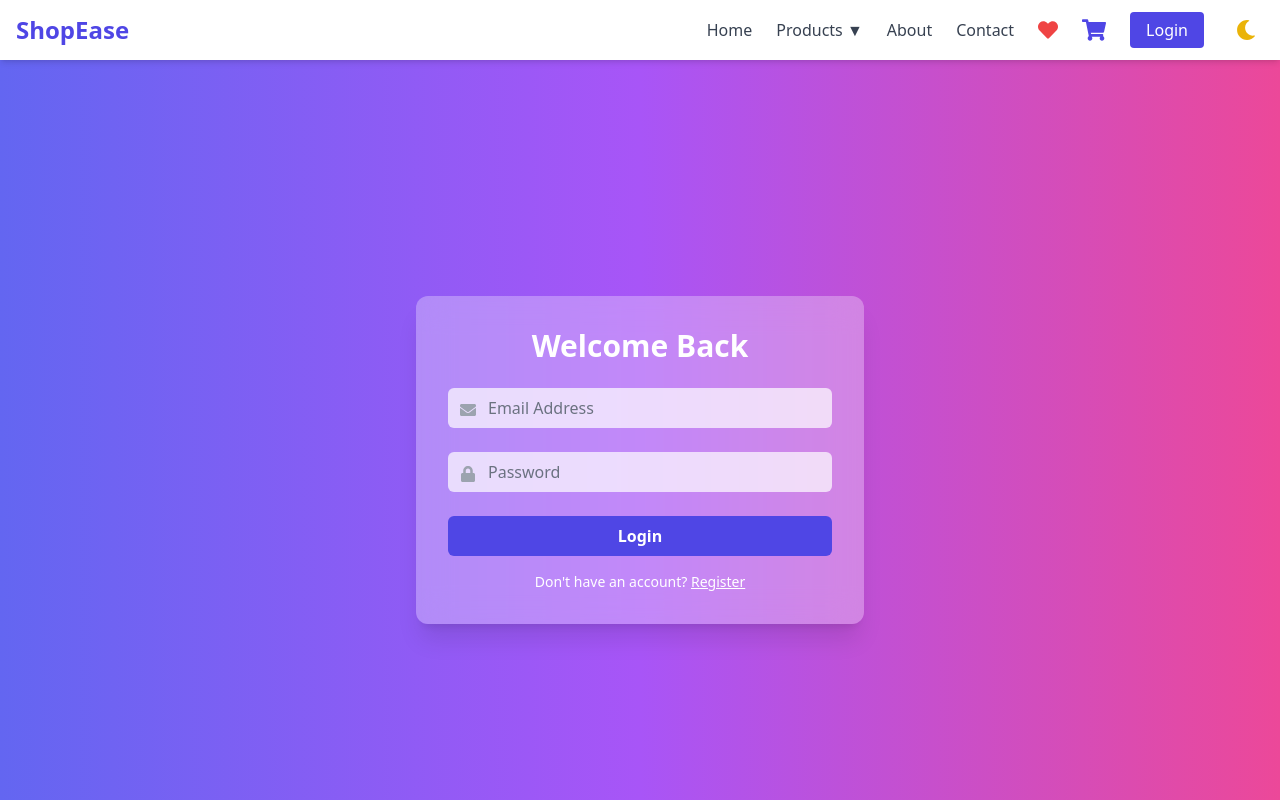
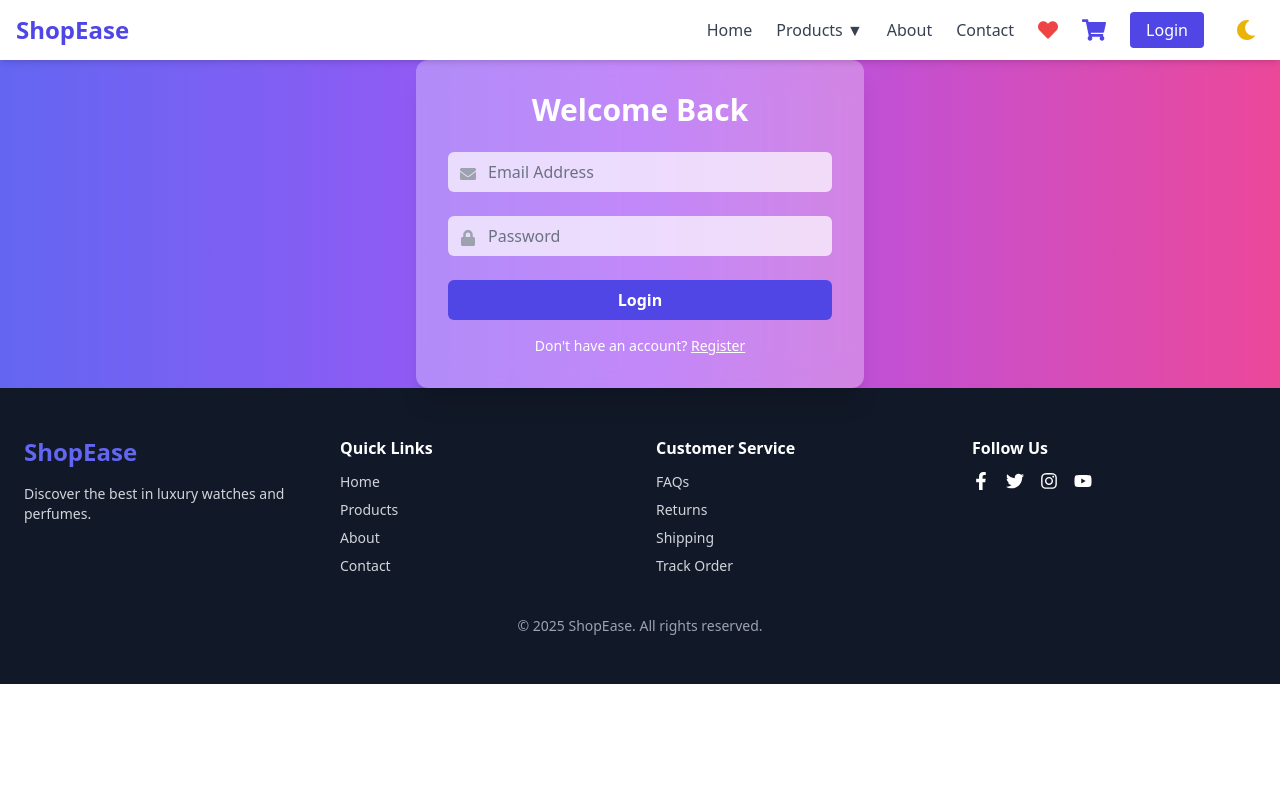
Before and after one commit to Shabigondal/ecommerce-frontend, a React (Create React App) app: page /login in a window 1280 px wide. Shown: the top 800 px of the page. Built offline with nearby package versions, Linux system fonts and the light colour scheme.

Commit message:
Update Login.jsx

```diff
--- a/src/pages/Login.jsx
+++ b/src/pages/Login.jsx
@@ -55,7 +55,7 @@ const Login = () => {
   };
 
   return (
-    <div className="min-h-screen flex items-center justify-center dark:bg-gray-900 bg-gradient-to-r from-indigo-500 via-purple-500 to-pink-500 px-4 dark:from-gray-900 dark:to-gray-800 transition-colors duration-500">
+    <div className="flex items-center justify-center dark:bg-gray-900 bg-gradient-to-r from-indigo-500 via-purple-500 to-pink-500 px-4 dark:from-gray-900 dark:to-gray-800 transition-colors duration-500">
       <div className="bg-white/30 dark:bg-white/10 backdrop-blur-lg shadow-xl rounded-xl p-8 w-full max-w-md animate-fade-in">
         <h2 className="text-3xl font-bold text-white text-center mb-6">Welcome Back</h2>
         <form onSubmit={handleSubmit} className="space-y-6">
```
